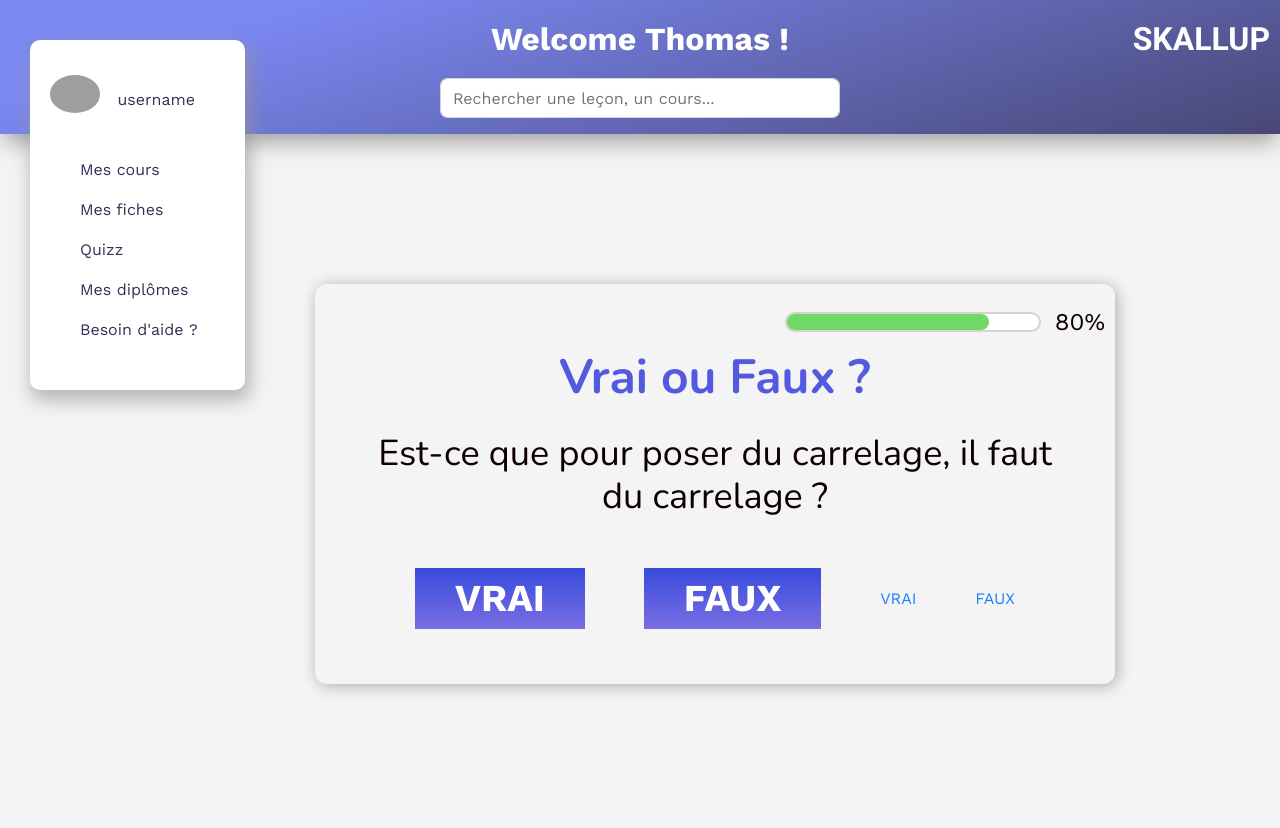
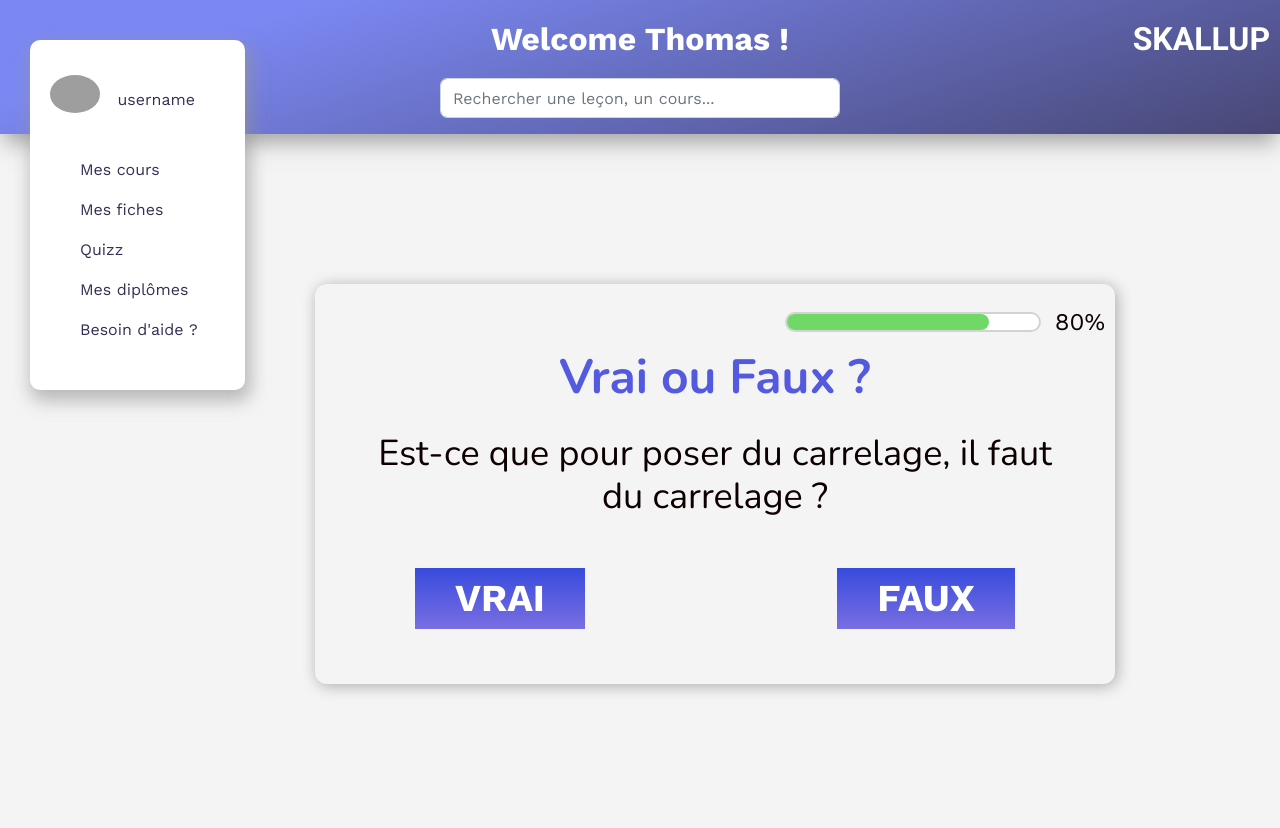
Before and after one commit to ThomasBil/SKALLUP, a Rails app: page /questions/1 in a window 1280 px wide. Shown: the top 828 px of the page. Run offline with Rails 7, Linux system fonts and the light colour scheme; a user stored in the database is signed in; data comes from the database, SQL or seed files in the repository; data that the repository does not hold is empty; style sheets or scripts are compiled from the project's sources; some libraries are stand-ins or nearby versions; grey boxes are pictures that could not be loaded.

Commit message:
button done

```diff
--- a/app/assets/stylesheets/components/_question-cards.scss
+++ b/app/assets/stylesheets/components/_question-cards.scss
@@ -28,8 +28,9 @@
   padding: 5px 50px;
   align-items: center;
 
-  p {
+  a {
     margin: 0;
     font-size: 38px;
+    text-decoration: none;
   }
 }
--- a/app/views/questions/show.html.erb
+++ b/app/views/questions/show.html.erb
@@ -8,14 +8,14 @@
   <h2>Vrai ou Faux ?</h2>
   <h1><%= @question.content %></h1>
   <div class="question-answer">
-    <p class="button-filter">VRAI</p>
-    <p class="button-filter">FAUX</p>
+    <%# <p class="button-filter">VRAI</p>
+    <p class="button-filter">FAUX</p> %>
     <% if @status == true %>
-      <%= link_to "VRAI", question_answer_path(@question, @user_answer, answer: {user_answer: true}), method: :patch %>
-      <%= link_to "FAUX", question_answer_path(@question, @user_answer, answer: {user_answer: false}), method: :patch %>
+      <%= link_to "VRAI", question_answer_path(@question, @user_answer, answer: {user_answer: true}), method: :patch, class: "button-filter" %>
+      <%= link_to "FAUX", question_answer_path(@question, @user_answer, answer: {user_answer: false}), method: :patch, class: "button-filter" %>
     <% else %>
-      <%= link_to "VRAI", question_answers_path(@question, answer: {user_answer: true}), method: :post %>
-      <%= link_to "FAUX", question_answers_path(@question, answer: {user_answer: false}), method: :post %>
+      <%= link_to "VRAI", question_answers_path(@question, answer: {user_answer: true}), method: :post, class: "button-filter" %>
+      <%= link_to "FAUX", question_answers_path(@question, answer: {user_answer: false}), method: :post, class: "button-filter" %>
     <% end %>
   </div>
 </div>
```
